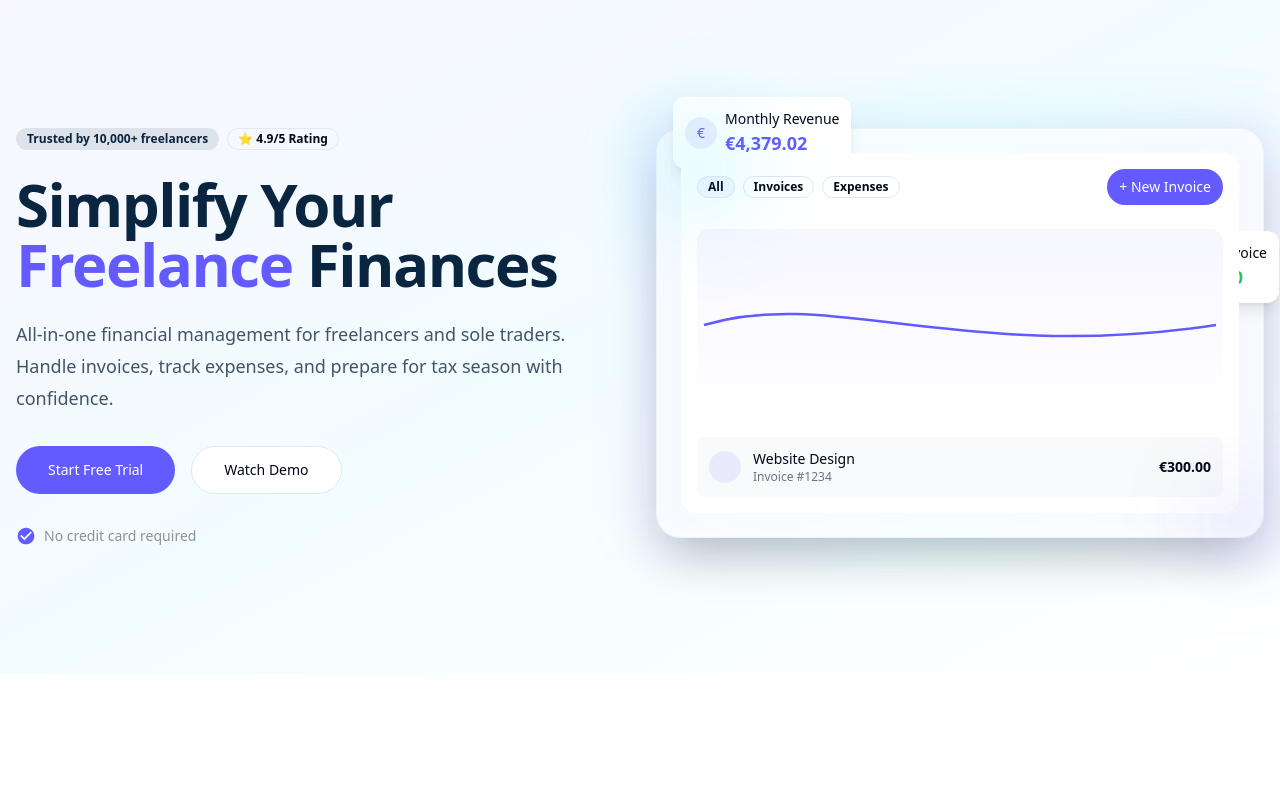
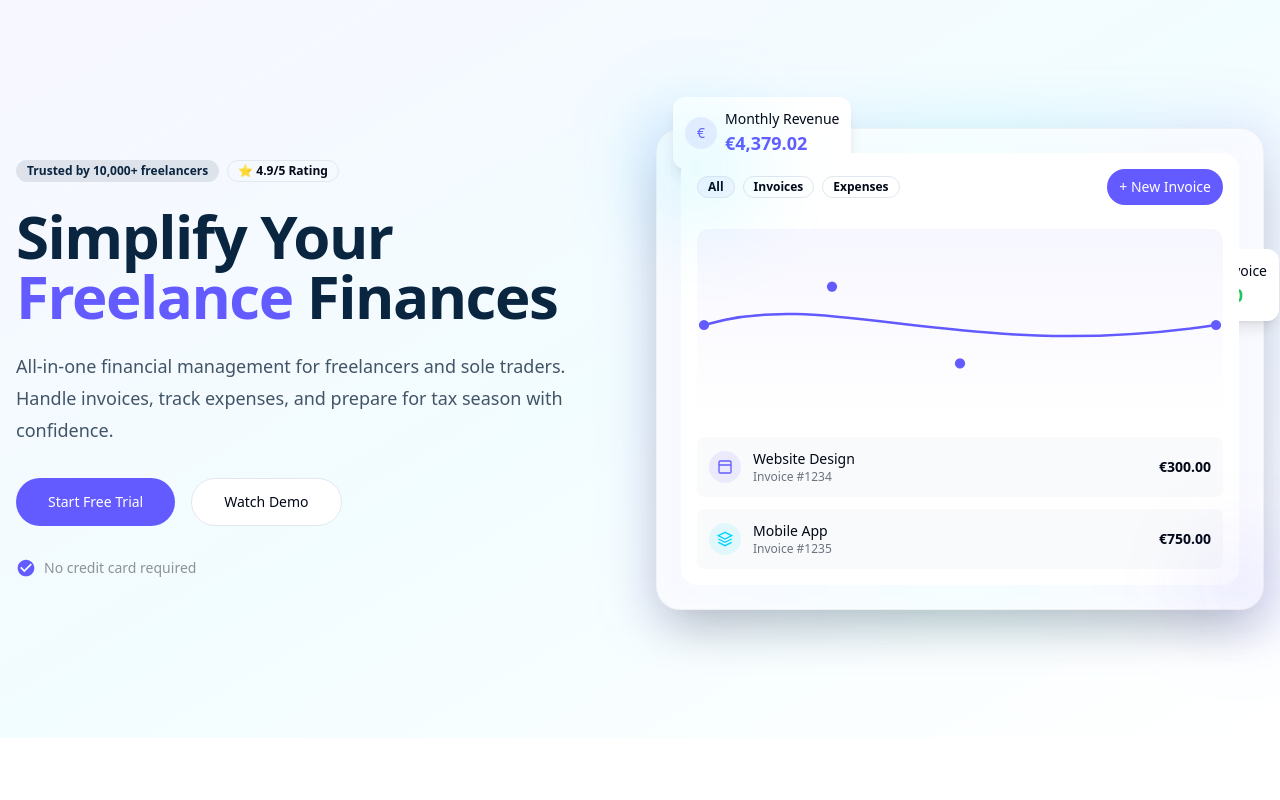
Before and after one commit to jkirklandmorris/finance-freedom-haven, a React (Vite) app: page / in a window 1280 px wide. Shown: the top 800 px of the page. Built offline with nearby package versions, Linux system fonts and the light colour scheme.

Commit message:
Fix hero image issue
Resolved the problem with the hero image not displaying correctly in the application.
[skip gpt_engineer]

```diff
--- a/src/components/Hero.tsx
+++ b/src/components/Hero.tsx
@@ -7,6 +7,7 @@ export const Hero = () => {
     <div className="relative overflow-hidden bg-gradient-to-br from-primary/5 via-accent/5 to-transparent py-24 sm:py-32">
       <div className="container mx-auto px-4">
         <div className="grid grid-cols-1 gap-12 lg:grid-cols-2 lg:gap-8">
+          {/* Left column - keep existing code */}
           <div className="flex flex-col justify-center">
             <div className="mb-6 flex flex-wrap gap-2">
               <Badge variant="secondary" className="text-xs bg-secondary/10 text-secondary hover:bg-secondary/20">
@@ -49,6 +50,7 @@ export const Hero = () => {
             </div>
           </div>
 
+          {/* Right column - Dashboard Preview */}
           <div className="relative animate-fade-up [animation-delay:600ms]">
             <div className="relative">
               <div className="absolute -inset-4 bg-gradient-to-r from-primary/10 via-accent/10 to-primary/10 rounded-3xl blur-xl"></div>
@@ -107,6 +109,10 @@ export const Hero = () => {
                             strokeDasharray="4,4"
                             opacity="0.5"
                           />
+                          <circle cx="0" cy="50" r="4" fill="#635BFF" />
+                          <circle cx="100" cy="20" r="4" fill="#635BFF" />
+                          <circle cx="200" cy="80" r="4" fill="#635BFF" />
+                          <circle cx="400" cy="50" r="4" fill="#635BFF" />
                         </svg>
                       </div>
                     </div>
@@ -114,13 +120,33 @@ export const Hero = () => {
                     <div className="space-y-3">
                       <div className="flex items-center justify-between p-3 bg-gray-50 rounded-lg">
                         <div className="flex items-center gap-3">
-                          <div className="w-8 h-8 bg-primary/10 rounded-full"></div>
+                          <div className="w-8 h-8 bg-primary/10 rounded-full flex items-center justify-center">
+                            <svg className="w-4 h-4 text-primary" viewBox="0 0 24 24" fill="none" stroke="currentColor" strokeWidth="2">
+                              <rect x="3" y="3" width="18" height="18" rx="2" />
+                              <path d="M3 9h18" />
+                            </svg>
+                          </div>
                           <div>
                             <div className="text-sm font-medium">Website Design</div>
                             <div className="text-xs text-gray-500">Invoice #1234</div>
                           </div>
                         </div>
                         <div className="text-sm font-bold">€300.00</div>
+                      </div>
+
+                      <div className="flex items-center justify-between p-3 bg-gray-50 rounded-lg">
+                        <div className="flex items-center gap-3">
+                          <div className="w-8 h-8 bg-accent/10 rounded-full flex items-center justify-center">
+                            <svg className="w-4 h-4 text-accent" viewBox="0 0 24 24" fill="none" stroke="currentColor" strokeWidth="2">
+                              <path d="M12 2L2 7l10 5 10-5-10-5zM2 17l10 5 10-5M2 12l10 5 10-5" />
+                            </svg>
+                          </div>
+                          <div>
+                            <div className="text-sm font-medium">Mobile App</div>
+                            <div className="text-xs text-gray-500">Invoice #1235</div>
+                          </div>
+                        </div>
+                        <div className="text-sm font-bold">€750.00</div>
                       </div>
                     </div>
                   </div>
```
